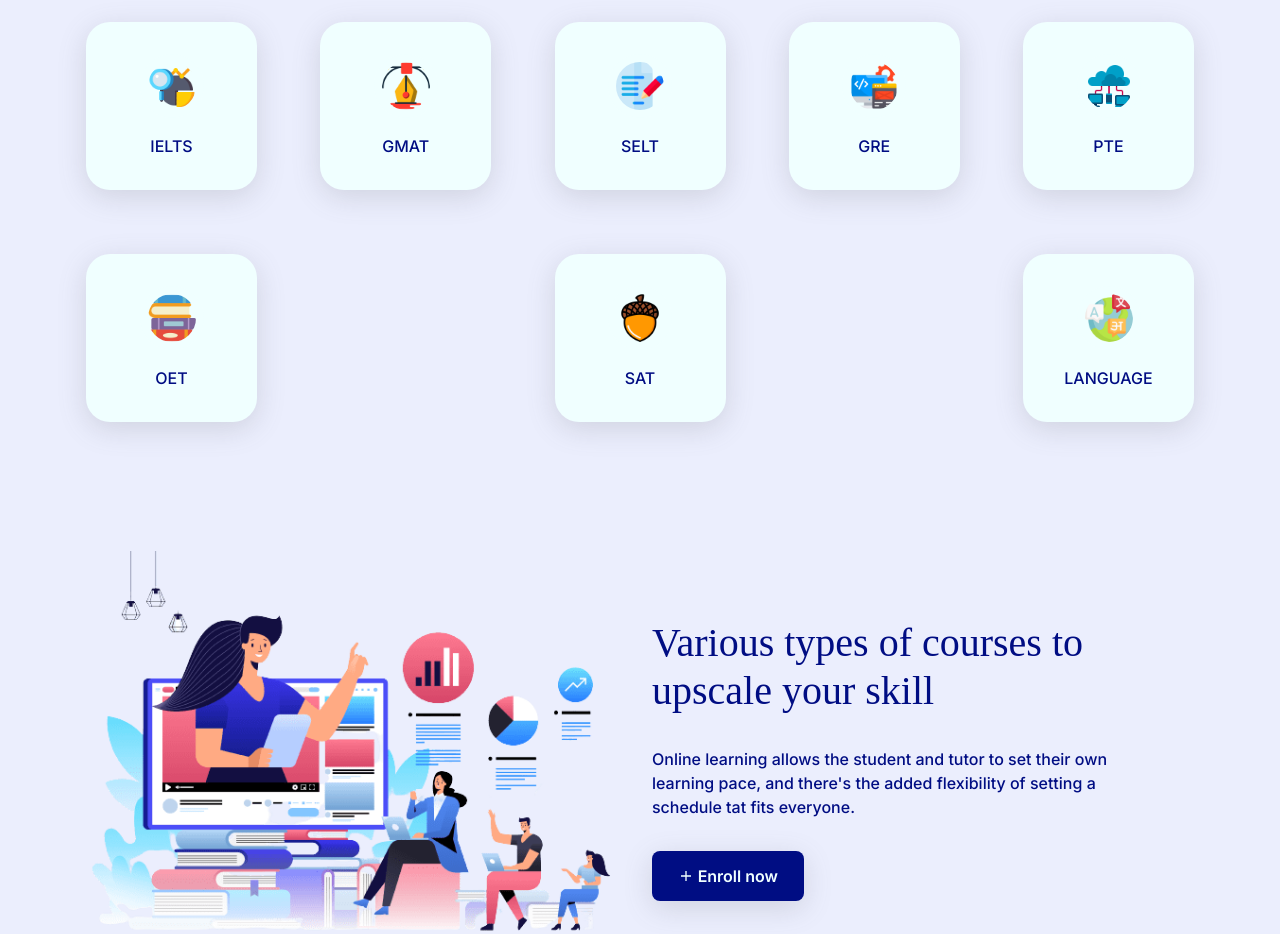
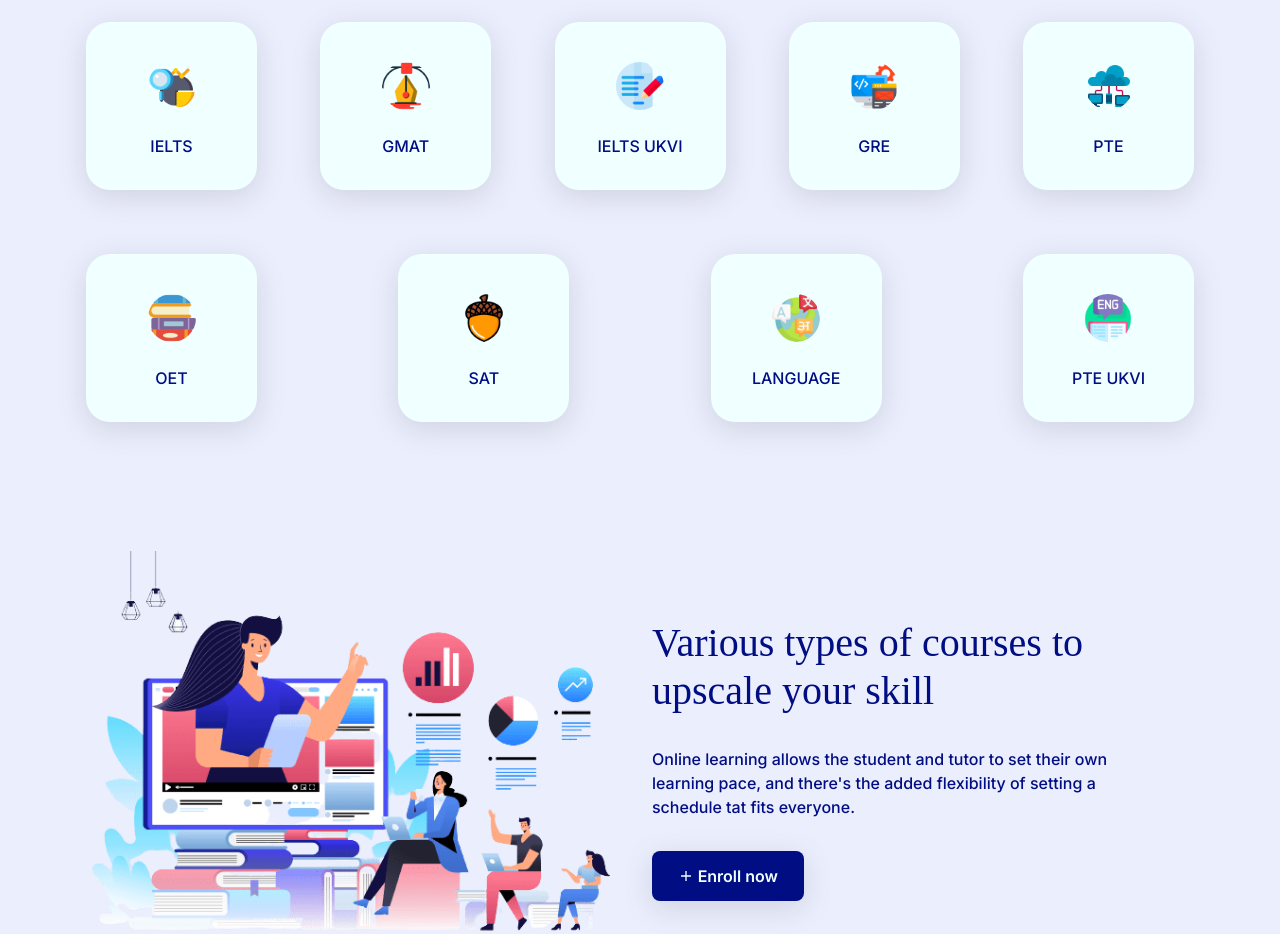
Before and after one commit to Fareed0001/passgrades-student, a Next.js app: page / in a window 1280 px wide. Shown: the part 840-1774 px from the top of the page. Built offline with nearby package versions, Linux system fonts and the light colour scheme.

Commit message:
signup page fixed, more modal cards added

```diff
--- a/src/pages/index.jsx
+++ b/src/pages/index.jsx
@@ -181,18 +181,19 @@ export default function Home() {
                     alt="writing-icon"
                   />
                   <p className="second-div-text">
-                    SELT
+                    IELTS UKVI
                   </p>
                 </div>
                 <div class="modal fade" id="thirdmodal" tabindex="-1" aria-labelledby="exampleModalLabel" aria-hidden="true">
                   <div class="modal-dialog">
                     <div class="modal-content">
                       <div class="modal-header">
-                        <h1 class="modal-title fs-5" id="exampleModalLabel">SELT</h1>
+                        <h1 class="modal-title fs-5" id="exampleModalLabel">IELTS UKVI</h1>
                         <button type="button" class="btn-close" data-bs-dismiss="modal" aria-label="Close"></button>
                       </div>
                       <div class="modal-body">
-                        Secure English Language Test (SELT) is an English language proficiency test designed for individuals applying for UK visas or British citizenship. Recognized and approved by the UK government, SELT assesses candidates' speaking and listening abilities. With a focus on practical communication skills, SELT ensures applicants can effectively participate in daily conversations and navigate real-life situations in an English-speaking environment. By meeting the SELT requirements, applicants fulfill the language proficiency criteria for UK visa applications, spouse visas, settlement, and citizenship. SELT empowers individuals to embark on new journeys in the United Kingdom, fostering integration, and enabling a smooth transition into British society, work, or academic life.                      </div>
+                        IELTS UKVI (IELTS for UK Visas and Immigration) is a variant of the International English Language Testing System specifically designed for individuals applying for UK visas and certain immigration-related purposes. IELTS UKVI evaluates language proficiency in listening, reading, writing, and speaking, adhering to the UK Home Office's strict requirements. Recognized and accepted by UK Visas and Immigration, IELTS UKVI certifies applicants' English language abilities, ensuring they possess the necessary communication skills to successfully integrate into British society, work, or study. By demonstrating their language competence through IELTS UKVI, applicants can navigate the visa application process with confidence, unlocking opportunities to live, work, or study in the United Kingdom.
+                      </div>
                       <div class="modal-footer">
                         <button type="button" class="btn btn-secondary" data-bs-dismiss="modal">Close</button>
                       </div>
@@ -210,15 +211,15 @@ export default function Home() {
                     GRE
                   </p>
                 </div>
-                <div class="modal fade" id="secondmodal" tabindex="-1" aria-labelledby="exampleModalLabel" aria-hidden="true">
+                <div class="modal fade" id="forthmodal" tabindex="-1" aria-labelledby="exampleModalLabel" aria-hidden="true">
                   <div class="modal-dialog">
                     <div class="modal-content">
                       <div class="modal-header">
-                        <h1 class="modal-title fs-5" id="exampleModalLabel">GMAT</h1>
+                        <h1 class="modal-title fs-5" id="exampleModalLabel">GRE</h1>
                         <button type="button" class="btn-close" data-bs-dismiss="modal" aria-label="Close"></button>
                       </div>
                       <div class="modal-body">
-                        The Graduate Management Admission Test (GMAT) is a standardized exam specifically designed for business school applicants. GMAT evaluates analytical writing, integrated reasoning, quantitative, and verbal reasoning skills, showcasing candidates' aptitude for advanced management education. Recognized and respected by business schools worldwide, GMAT assists in selecting qualified candidates, equipping them with the skills necessary for success in business and management careers. By enabling aspiring professionals to demonstrate their intellectual readiness and problem-solving abilities, GMAT paves the way for distinguished business education and influential leadership roles.
+                        The Graduate Record Examinations (GRE) is a widely accepted standardized test for graduate school admissions. GRE assesses critical thinking, analytical writing, verbal reasoning, and quantitative reasoning skills, providing graduate programs with valuable insights into candidates' academic potential. By showcasing candidates' abilities to tackle complex problems and embrace academic challenges, GRE plays a crucial role in shaping the future of graduate students across various disciplines. With GRE scores, students gain access to a multitude of graduate programs, fostering intellectual growth and professional success on a global scale.
                       </div>
                       <div class="modal-footer">
                         <button type="button" class="btn btn-secondary" data-bs-dismiss="modal">Close</button>
@@ -237,6 +238,22 @@ export default function Home() {
                     PTE
                   </p>
                 </div>
+                <div class="modal fade" id="fifthmodal" tabindex="-1" aria-labelledby="exampleModalLabel" aria-hidden="true">
+                  <div class="modal-dialog">
+                    <div class="modal-content">
+                      <div class="modal-header">
+                        <h1 class="modal-title fs-5" id="exampleModalLabel">PTE</h1>
+                        <button type="button" class="btn-close" data-bs-dismiss="modal" aria-label="Close"></button>
+                      </div>
+                      <div class="modal-body">
+                        Pearson Test of English (PTE) is an innovative computer-based English language assessment widely accepted by universities, governments, and employers worldwide. PTE evaluates candidates' reading, writing, listening, and speaking skills through interactive tasks and real-life scenarios. With swift results and unbiased evaluation, PTE offers an accessible and reliable platform for individuals aiming to study, work, or immigrate to English-speaking countries. As a modern, efficient, and accurate language proficiency test, PTE empowers learners to demonstrate their language abilities effectively, unlocking abundant international opportunities and enriching personal and professional lives.
+                      </div>
+                      <div class="modal-footer">
+                        <button type="button" class="btn btn-secondary" data-bs-dismiss="modal">Close</button>
+                      </div>
+                    </div>
+                  </div>
+                </div>
 
                 <div className="second-div-card  col-md-2" type="button" data-bs-toggle="modal" data-bs-target="#sixthmodal">
                   <img
@@ -248,16 +265,15 @@ export default function Home() {
                     OET
                   </p>
                 </div>
-                <div class="modal fade" id="forthmodal" tabindex="-1" aria-labelledby="exampleModalLabel" aria-hidden="true">
+                <div class="modal fade" id="sixthmodal" tabindex="-1" aria-labelledby="exampleModalLabel" aria-hidden="true">
                   <div class="modal-dialog">
                     <div class="modal-content">
                       <div class="modal-header">
-                        <h1 class="modal-title fs-5" id="exampleModalLabel">GRE</h1>
+                        <h1 class="modal-title fs-5" id="exampleModalLabel">OET</h1>
                         <button type="button" class="btn-close" data-bs-dismiss="modal" aria-label="Close"></button>
                       </div>
                       <div class="modal-body">
-                        The Graduate Record Examinations (GRE) is a widely accepted standardized test for graduate school admissions. GRE assesses critical thinking, analytical writing, verbal reasoning, and quantitative reasoning skills, providing graduate programs with valuable insights into candidates' academic potential. By showcasing candidates' abilities to tackle complex problems and embrace academic challenges, GRE plays a crucial role in shaping the future of graduate students across various disciplines. With GRE scores, students gain access to a multitude of graduate programs, fostering intellectual growth and professional success on a global scale.
-                      </div>
+                        Occupational English Test (OET) is an English language proficiency test designed for healthcare professionals seeking to work or study in English-speaking countries. Tailored to specific healthcare sectors, OET evaluates language skills, focusing on medical terminology and scenarios relevant to healthcare practice. Recognized by regulatory bodies, hospitals, and universities, OET ensures healthcare professionals' linguistic competence, providing safe and effective communication with patients and colleagues. With OET certification, healthcare professionals embark on rewarding careers, making a positive impact on patient care and contributing significantly to the global healthcare industry.                      </div>
                       <div class="modal-footer">
                         <button type="button" class="btn btn-secondary" data-bs-dismiss="modal">Close</button>
                       </div>
@@ -292,23 +308,6 @@ export default function Home() {
                   </div>
                 </div>
 
-                <div class="modal fade" id="fifthmodal" tabindex="-1" aria-labelledby="exampleModalLabel" aria-hidden="true">
-                  <div class="modal-dialog">
-                    <div class="modal-content">
-                      <div class="modal-header">
-                        <h1 class="modal-title fs-5" id="exampleModalLabel">PTE</h1>
-                        <button type="button" class="btn-close" data-bs-dismiss="modal" aria-label="Close"></button>
-                      </div>
-                      <div class="modal-body">
-                        Pearson Test of English (PTE) is an innovative computer-based English language assessment widely accepted by universities, governments, and employers worldwide. PTE evaluates candidates' reading, writing, listening, and speaking skills through interactive tasks and real-life scenarios. With swift results and unbiased evaluation, PTE offers an accessible and reliable platform for individuals aiming to study, work, or immigrate to English-speaking countries. As a modern, efficient, and accurate language proficiency test, PTE empowers learners to demonstrate their language abilities effectively, unlocking abundant international opportunities and enriching personal and professional lives.
-                      </div>
-                      <div class="modal-footer">
-                        <button type="button" class="btn btn-secondary" data-bs-dismiss="modal">Close</button>
-                      </div>
-                    </div>
-                  </div>
-                </div>
-
                 <div className="second-div-card col-md-2" type="button" data-bs-toggle="modal" data-bs-target="#eightmodal">
                   <img
                     className="second-div-icon"
@@ -323,11 +322,11 @@ export default function Home() {
                   <div class="modal-dialog">
                     <div class="modal-content">
                       <div class="modal-header">
-                        <h1 class="modal-title fs-5" id="exampleModalLabel">LANGUAGE PROGRAMSbv</h1>
+                        <h1 class="modal-title fs-5" id="exampleModalLabel">LANGUAGE PROGRAMS</h1>
                         <button type="button" class="btn-close" data-bs-dismiss="modal" aria-label="Close"></button>
                       </div>
                       <div class="modal-body">
-                      Language programs offer immersive and comprehensive language learning experiences for individuals of all proficiency levels. From beginners to advanced learners, language programs focus on developing speaking, listening, reading, and writing skills, fostering cultural understanding and fluency. These programs cater to diverse interests, including general language learning, business communication, academic preparation, and exam-focused courses like IELTS, TOEFL, or Cambridge exams. By providing a supportive and interactive learning environment, language programs empower learners to overcome language barriers, embrace new cultures, and thrive in today's interconnected world. Whether for personal enrichment, academic pursuits, or professional growth, language programs open doors to global opportunities and enrich lives through effective communication and cross-cultural appreciation.
+                        Language programs offer immersive and comprehensive language learning experiences for individuals of all proficiency levels. From beginners to advanced learners, language programs focus on developing speaking, listening, reading, and writing skills, fostering cultural understanding and fluency. These programs cater to diverse interests, including general language learning, business communication, academic preparation, and exam-focused courses like IELTS, TOEFL, or Cambridge exams. By providing a supportive and interactive learning environment, language programs empower learners to overcome language barriers, embrace new cultures, and thrive in today's interconnected world. Whether for personal enrichment, academic pursuits, or professional growth, language programs open doors to global opportunities and enrich lives through effective communication and cross-cultural appreciation.
                       </div>
                       <div class="modal-footer">
                         <button type="button" class="btn btn-secondary" data-bs-dismiss="modal">Close</button>
@@ -335,6 +334,37 @@ export default function Home() {
                     </div>
                   </div>
                 </div>
+
+                <div className="second-div-card  col-md-2" type="button" data-bs-toggle="modal" data-bs-target="#ninthmodal">
+                  <img
+                    className="second-div-icon"
+                    src="images\landing-page-images\eng-vector.png"
+                    alt="english-icon"
+                  />
+                  <p className="second-div-text">
+                    PTE UKVI
+                  </p>
+                </div>
+                <div class="modal fade" id="ninthmodal" tabindex="-1" aria-labelledby="exampleModalLabel" aria-hidden="true">
+                  <div class="modal-dialog">
+                    <div class="modal-content">
+                      <div class="modal-header">
+                        <h1 class="modal-title fs-5" id="exampleModalLabel">PTE UKVI</h1>
+                        <button type="button" class="btn-close" data-bs-dismiss="modal" aria-label="Close"></button>
+                      </div>
+                      <div class="modal-body">
+                        PTE UKVI (Pearson Test of English for UK Visas and Immigration) is a specialized version of the Pearson Test of English designed for individuals seeking to apply for UK visas or British citizenship. PTE UKVI assesses English language proficiency in listening, reading, speaking, and writing, adhering to the UK Home Office's specific requirements for immigration purposes. Recognized and accepted by UK Visas and Immigration, PTE UKVI provides a reliable measure of applicants' language abilities, ensuring they possess the necessary communication skills to adapt and thrive in English-speaking environments in the UK. By obtaining a satisfactory PTE UKVI score, applicants fulfill the language proficiency criteria for their visa application, enabling them to pursue their desired endeavors in the United Kingdom confidently.                              </div>
+                      <div class="modal-footer">
+                        <button type="button" class="btn btn-secondary" data-bs-dismiss="modal">Close</button>
+                      </div>
+                    </div>
+                  </div>
+                </div>
+
+
+
+
+
 
               </div>
             </div>
```
Also changed, not shown: src/pages/AgentSignup/index.jsx (+5 -3 lines), src/pages/Signup/index.jsx (+5 -3 lines), src/styles/globals.css (+6 -1 lines), public/images/landing-page-images/eng-vector.png (added).
